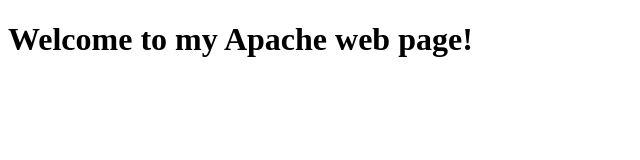
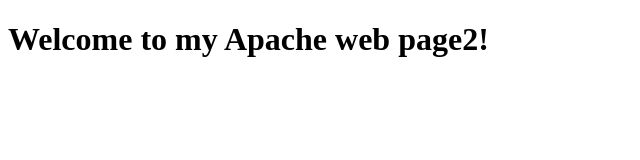
Before and after one commit to abhinav-gcp/gcpnewrepo, a plain HTML site: page index.html in a window 1280 px wide. Shown: the full height of the page, 0-640 px from the left. Drawn offline with Linux system fonts and the light colour scheme.

Commit message:
Update index.html

```diff
--- a/index.html
+++ b/index.html
@@ -4,6 +4,6 @@
     <title>My Apache Web Page</title>
   </head>
   <body>
-    <h1>Welcome to my Apache web page!</h1>
+    <h1>Welcome to my Apache web page2!</h1>
   </body>
 </html>
```
